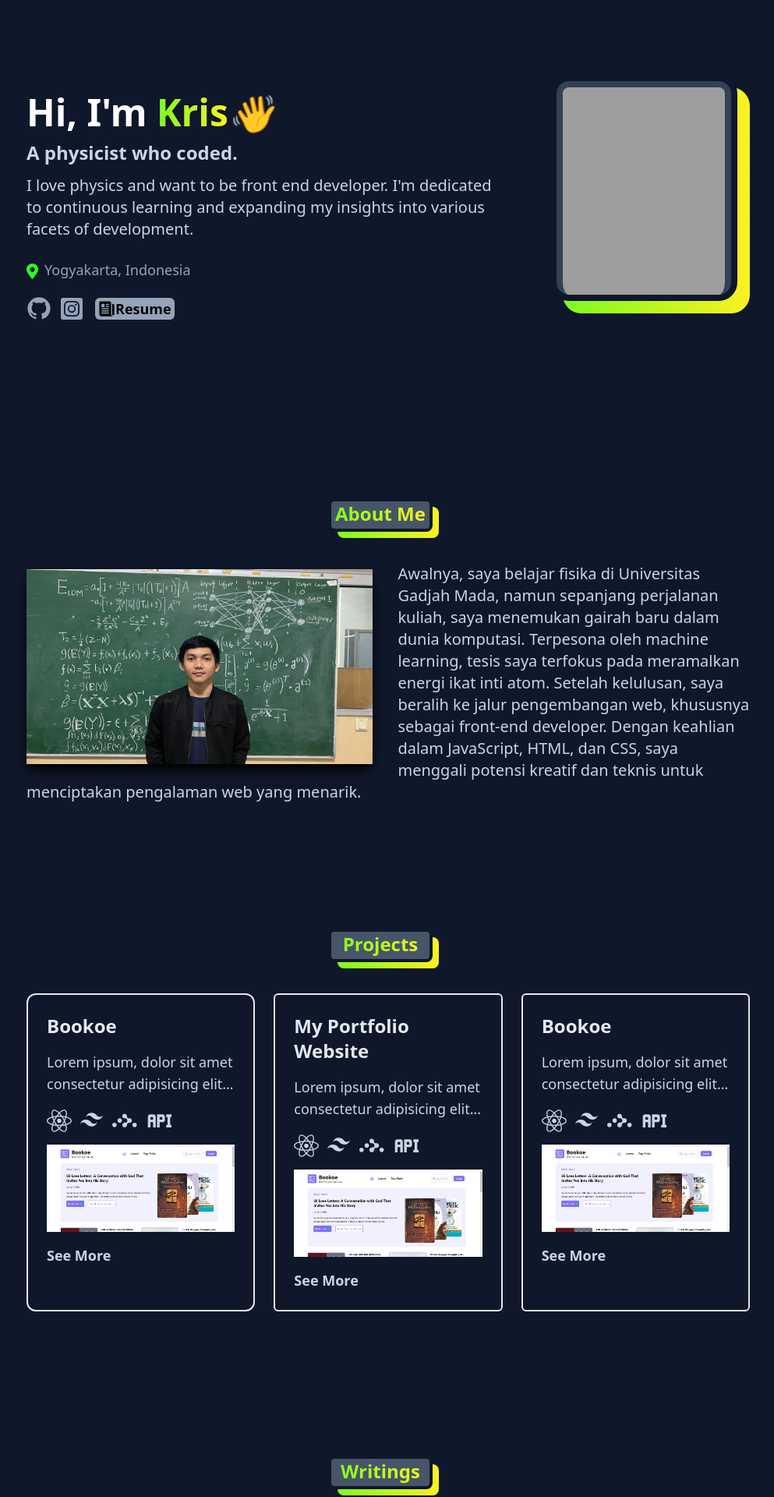
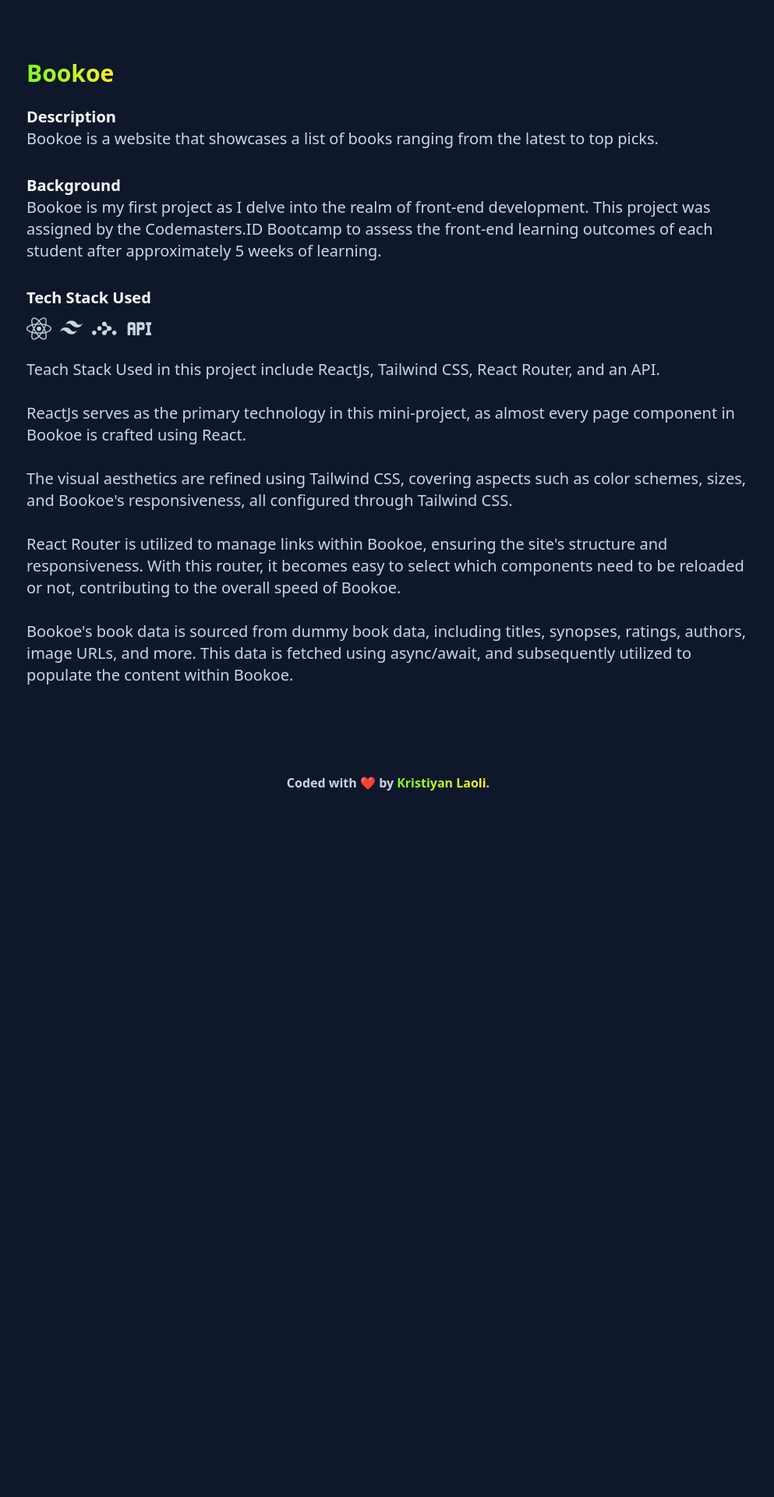
Before and after one commit to kristiyanlaoli/portfolio-web, a React (Vite) app: page /projects/bookoe in a window 1280 px wide. Shown: the part 60-1980 px from the top of the page at 78% size, without its empty margins (142-1135 px from the left). After the commit the page ends 1092 px from the top, so only its background shows below. Built offline with nearby package versions, Linux system fonts and the light colour scheme; grey boxes are pictures that could not be loaded; what tailwindcss-animated would draw is missing.

Commit message:
add a project page make LayoutPage, HomePage, NotFoundPage for used in router

```diff
--- a/package.json
+++ b/package.json
@@ -12,6 +12,7 @@
   "dependencies": {
     "react": "^18.2.0",
     "react-dom": "^18.2.0",
+    "react-router-dom": "^6.21.2",
     "tailwindcss-animated": "^1.0.1"
   },
   "devDependencies": {
--- a/src/App.jsx
+++ b/src/App.jsx
@@ -1,23 +1,8 @@
-import About from "./components/About";
-import Footer from "./components/Footer";
-import Header from "./components/Header";
-import Hero from "./components/Hero";
-import TechStack from "./components/TechStack";
-import Projects from "./components/Projects"
-import Writings from "./components/Writings";
+import { RouterProvider } from "react-router-dom";
+import router from "./router.js";
 
-function App() {
-  return (
-    <>
-      <Header />
-      <Hero />
-      <About />
-      <Projects/>
-      <Writings/>
-      <TechStack />
-      <Footer/>
-    </>
-  );
-}
+const App = () => {
+  return <RouterProvider router={router} />;
+};
 
 export default App;
--- a/src/components/Projects.jsx
+++ b/src/components/Projects.jsx
@@ -15,19 +15,19 @@
           </div>
         </div>
         <div>
-          <div className="lg:grid lg:grid-cols-3 gap-x-6">
-            <a
-              href="/hai"
-              className="group border-2 rounded-xl hover:scale-[105%] text-left w-full p-3 mb-6   lg:p-6"
-            >
-              <h2 className="font-bold text-2xl text-slate-200 mb-4">Bookoe</h2>
+          <div className="md:grid md:grid-cols-2 lg:grid-cols-3 gap-x-6">
+            <a href="/projects/bookoe">
+              <div className="group border-2 rounded-xl hover:scale-[105%] text-left w-full p-3 mb-6   lg:p-6">
+                <h2 className="font-bold text-2xl text-slate-200 mb-4">
+                  Bookoe
+                </h2>
 
                 <p className="text-lg text-slate-300 mb-4 line-clamp-2">
-                Lorem ipsum, dolor sit amet consectetur adipisicing elit. Harum
-                sed fugit vero reprehenderit perspiciatis reiciendis, non porro
-                totam repellendus ipsum? Lorem ipsum dolor sit, amet consectetur
-                adipisicing elit. Natus, provident! Lorem ipsum dolor sit amet
-                consectetur adipisicing elit. Pariatur, ipsam.
+                  Lorem ipsum, dolor sit amet consectetur adipisicing elit.
+                  Harum sed fugit vero reprehenderit perspiciatis reiciendis,
+                  non porro totam repellendus ipsum? Lorem ipsum dolor sit, amet
+                  consectetur adipisicing elit. Natus, provident! Lorem ipsum
+                  dolor sit amet consectetur adipisicing elit. Pariatur, ipsam.
                 </p>
                 <div className="flex mb-4">
                   <ReactIcon />
@@ -46,20 +46,23 @@
                   See More
                   <span className="absolute -bottom-1 left-0 w-0 h-1 bg-loved transition-all group-hover:w-full"></span>
                 </button>
+              </div>
             </a>
-
-            <a
+            <a href="/project2">
+              <div
                 href="/hai"
                 className="group border-2 rounded-md hover:scale-[105%] text-left w-full p-3 mb-6   lg:p-6"
               >
-              <h2 className="font-bold text-2xl text-slate-200 mb-4">My Portfolio Website</h2>
+                <h2 className="font-bold text-2xl text-slate-200 mb-4">
+                  My Portfolio Website
+                </h2>
 
                 <p className="text-lg text-slate-300 mb-4 line-clamp-2">
-                Lorem ipsum, dolor sit amet consectetur adipisicing elit. Harum
-                sed fugit vero reprehenderit perspiciatis reiciendis, non porro
-                totam repellendus ipsum? Lorem ipsum dolor sit, amet consectetur
-                adipisicing elit. Natus, provident! Lorem ipsum dolor sit amet
-                consectetur adipisicing elit. Pariatur, ipsam.
+                  Lorem ipsum, dolor sit amet consectetur adipisicing elit.
+                  Harum sed fugit vero reprehenderit perspiciatis reiciendis,
+                  non porro totam repellendus ipsum? Lorem ipsum dolor sit, amet
+                  consectetur adipisicing elit. Natus, provident! Lorem ipsum
+                  dolor sit amet consectetur adipisicing elit. Pariatur, ipsam.
                 </p>
                 <div className="flex mb-4">
                   <ReactIcon />
@@ -78,20 +81,23 @@
                   See More
                   <span className="absolute -bottom-1 left-0 w-0 h-1 bg-loved transition-all group-hover:w-full"></span>
                 </button>
+              </div>
             </a>
-
-            <a
+            <a href="/project3">
+              <div
                 href="/hai"
                 className="group border-2 rounded-md hover:scale-[105%] text-left w-full p-3 mb-6   lg:p-6"
               >
-              <h2 className="font-bold text-2xl text-slate-200 mb-4">Bookoe</h2>
+                <h2 className="font-bold text-2xl text-slate-200 mb-4">
+                  Bookoe
+                </h2>
 
                 <p className="text-lg text-slate-300 mb-4 line-clamp-2">
-                Lorem ipsum, dolor sit amet consectetur adipisicing elit. Harum
-                sed fugit vero reprehenderit perspiciatis reiciendis, non porro
-                totam repellendus ipsum? Lorem ipsum dolor sit, amet consectetur
-                adipisicing elit. Natus, provident! Lorem ipsum dolor sit amet
-                consectetur adipisicing elit. Pariatur, ipsam.
+                  Lorem ipsum, dolor sit amet consectetur adipisicing elit.
+                  Harum sed fugit vero reprehenderit perspiciatis reiciendis,
+                  non porro totam repellendus ipsum? Lorem ipsum dolor sit, amet
+                  consectetur adipisicing elit. Natus, provident! Lorem ipsum
+                  dolor sit amet consectetur adipisicing elit. Pariatur, ipsam.
                 </p>
                 <div className="flex mb-4">
                   <ReactIcon />
@@ -110,6 +116,7 @@
                   See More
                   <span className="absolute -bottom-1 left-0 w-0 h-1 bg-loved transition-all group-hover:w-full"></span>
                 </button>
+              </div>
             </a>
           </div>
         </div>
--- /dev/null
+++ b/src/pages/BookoePage.jsx
@@ -0,0 +1,67 @@
+import ApiIcon from "../components/icons/ApiIcon";
+import ReactIcon from "../components/icons/ReactIcon";
+import RouterIcon from "../components/icons/RouterIcon";
+import TailwindIcon from "../components/icons/Tailwind";
+
+let BookoePage = () => {
+  return (
+    <>
+      <div className=" bg-slate-850 px-6 pt-20 -mt-1 pb-24 sm:mx-8 sm:px-16 md:mx-16 lg:mx-20 xl:mx-24 xl:px-20">
+        <h2 className=" mb-6">
+          <span className="font-bold text-3xl text-loved">Bookoe</span>
+        </h2>
+
+        <h3 className="font-bold text-white text-xl">Description</h3>
+
+        <p className="text-xl text-slate-300 ">
+          Bookoe is a website that showcases a list of books ranging from the
+          latest to top picks.
+        </p>
+        <h3 className="font-bold text-white text-xl mt-8">Background</h3>
+        <p className="text-xl text-slate-300 ">
+          Bookoe is my first project as I delve into the realm of front-end
+          development. This project was assigned by the Codemasters.ID Bootcamp
+          to assess the front-end learning outcomes of each student after
+          approximately 5 weeks of learning.
+        </p>
+
+        <p className="font-bold text-white text-xl mt-8 mb-2">
+          Tech Stack Used
+        </p>
+        <div className="flex mb-6">
+          <ReactIcon />
+          <TailwindIcon />
+          <RouterIcon />
+          <ApiIcon />
+        </div>
+        <p className="text-xl text-slate-300 ">
+          Teach Stack Used in this project include ReactJs, Tailwind CSS, React
+          Router, and an API.
+          <br />
+          <br />
+          ReactJs serves as the primary technology in this mini-project, as
+          almost every page component in Bookoe is crafted using React.
+          <br />
+          <br />
+          The visual aesthetics are refined using Tailwind CSS, covering aspects
+          such as color schemes, sizes, and Bookoe&apos;s responsiveness, all
+          configured through Tailwind CSS.
+          <br />
+          <br />
+          React Router is utilized to manage links within Bookoe, ensuring the
+          site&apos;s structure and responsiveness. With this router, it becomes
+          easy to select which components need to be reloaded or not,
+          contributing to the overall speed of Bookoe.
+          <br />
+          <br />
+          Bookoe&apos;s book data is sourced from dummy book data, including
+          titles, synopses, ratings, authors, image URLs, and more. This data is
+          fetched using async/await, and subsequently utilized to populate the
+          content within Bookoe.
+        </p>
+      </div>
+    </>
+  );
+};
+
+export default BookoePage;
--- /dev/null
+++ b/src/pages/HomePage.jsx
@@ -0,0 +1,20 @@
+// import SingleBookPage from "./SingleBookPage";
+import About from "../components/About";
+import TechStack from "../components/TechStack";
+import Writings from "../components/Writings";
+import Hero from "/src/components/Hero.jsx";
+import Projects from "/src/components/Projects.jsx";
+
+function HomePage() {
+  return (
+    <>
+      <Hero />
+      <About />
+      <Projects />
+      <Writings />
+      <TechStack />
+    </>
+  );
+}
+
+export default HomePage;
--- /dev/null
+++ b/src/pages/LayoutPage.jsx
@@ -0,0 +1,15 @@
+import { Outlet } from "react-router-dom";
+import Header from "/src/components/Header.jsx";
+import Footer from "/src/components/Footer.jsx";
+
+const LayoutPage = () => {
+  return (
+    <>
+      <Header />
+      <Outlet />
+      <Footer />
+    </>
+  );
+};
+
+export default LayoutPage;
--- /dev/null
+++ b/src/pages/NotFoundPage.jsx
@@ -0,0 +1,15 @@
+let NotFoundPage = () => {
+  return (
+    <>
+      <div className=" bg-slate-850 px-6 pt-20 -mt-1 pb-24 sm:mx-8 sm:px-16 md:mx-16 lg:mx-20 xl:mx-24 xl:px-20">
+        <h2 className=" mb-6">
+          <span className="font-bold text-3xl text-loved">
+            404 Page Not Found
+          </span>
+        </h2>
+      </div>
+    </>
+  );
+};
+
+export default NotFoundPage;
--- /dev/null
+++ b/src/router.js
@@ -0,0 +1,27 @@
+import { createBrowserRouter } from "react-router-dom";
+import HomePage from "./pages/HomePage.jsx";
+import LayoutPage from "./pages/LayoutPage.jsx";
+import NotFoundPage from "./pages/NotFoundPage.jsx";
+import BookoePage from "./pages/BookoePage.jsx";
+
+const router = createBrowserRouter([
+  {
+    path: "/",
+    Component: LayoutPage,
+    children: [
+      {
+        path: "",
+        Component: HomePage,
+      },
+      {
+        path: "projects/bookoe",
+        Component: BookoePage,
+      },
+    ],
+  },
+
+  { path: "/404", Component: NotFoundPage },
+  { path: "*", Component: NotFoundPage },
+]);
+
+export default router;
```
Also changed, not shown: src/components/Writings.jsx (+16 -12 lines), 1 other file (tests, documents, lock files or other folders). Lines whose indentation alone changed are shown as unchanged.
